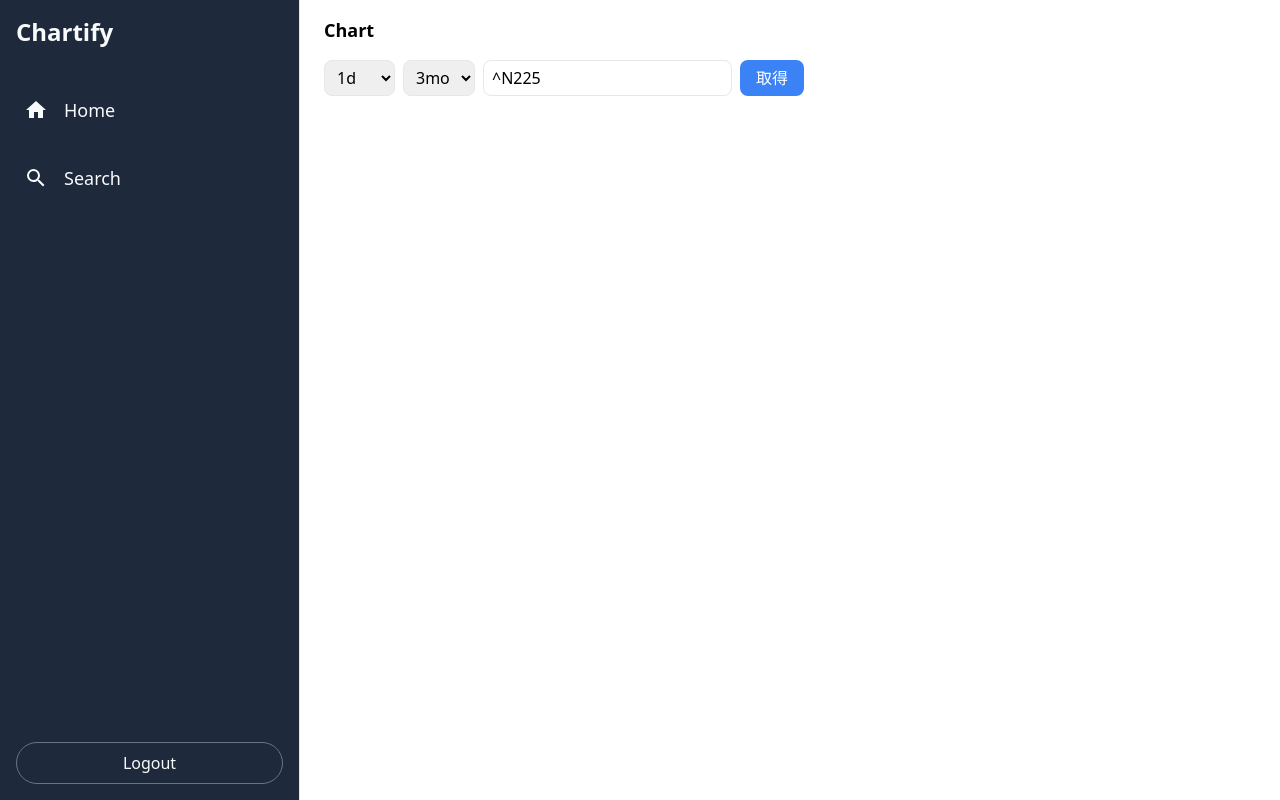
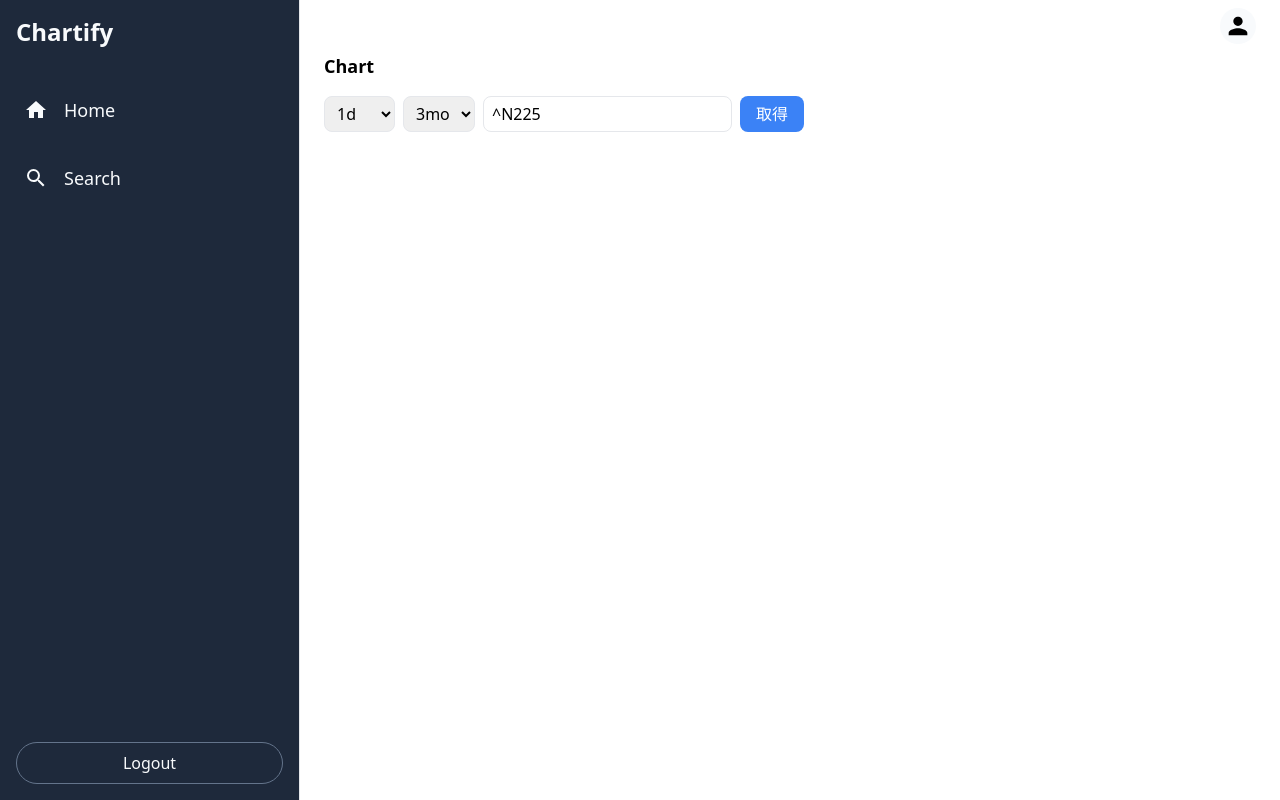
Before and after one commit to mkizawa930/stock-viewer-frontend, a React (Vite) app: page / in a window 1280 px wide. Built offline with nearby package versions, Linux system fonts and the light colour scheme; no server answers.

Commit message:
Navbarを作成

```diff
--- a/src/App.tsx
+++ b/src/App.tsx
@@ -2,6 +2,7 @@ import { Route, Routes } from "react-router-dom";
 import SideBar from "./components/common/SideBar";
 import HomePage from "./pages/HomePage";
 import SearchPage from "./pages/SearchPage";
+import Navbar from "./components/Navbar";
 
 // const router = createBrowserRouter([
 //   {
@@ -15,7 +16,8 @@ function App() {
     <>
       <div className="flex w-screen h-screen">
         <SideBar />
-        <div className="flex-1 mt-4">
+        <div className="flex-1 flex flex-col h-full">
+          <Navbar />
           <Routes>
             <Route path="/" element={<HomePage />} />
             <Route path="/search" element={<SearchPage />} />
--- /dev/null
+++ b/src/components/Navbar.tsx
@@ -0,0 +1,11 @@
+import { MdPerson } from "react-icons/md";
+
+export default function Navbar() {
+  return (
+    <nav className="flex justify-end w-full px-6 py-2">
+      <button className="block rounded-full bg-slate-50 p-1">
+        <MdPerson size={28} />
+      </button>
+    </nav>
+  );
+}
```
